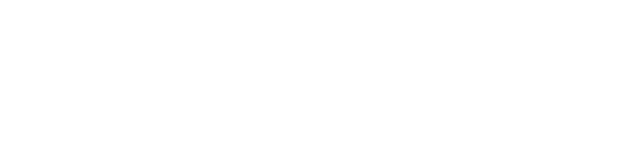
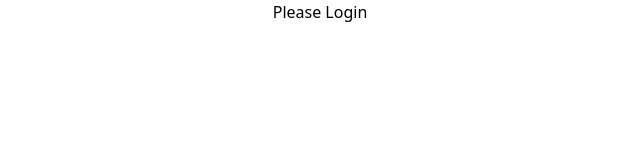
Before and after one commit to iamvanshkumar/FoodOrderingWebApp, a plain HTML site: page login.html in a window 1280 px wide. Shown: the whole page, without its empty margins (320-960 px from the left). Drawn offline with nearby package versions, Linux system fonts and the light colour scheme.

Commit message:
added login text (test)

```diff
--- a/login.html
+++ b/login.html
@@ -14,6 +14,8 @@
 
 <body class="antialiased hover:subpixel-antialiased ">
 
+    <h1 class="text-center">Please Login</h1>
+
     <script src="https://cdnjs.cloudflare.com/ajax/libs/flowbite/2.3.0/flowbite.min.js"></script>
     <script src="https://unpkg.com/aos@2.3.1/dist/aos.js"></script>
 
```
